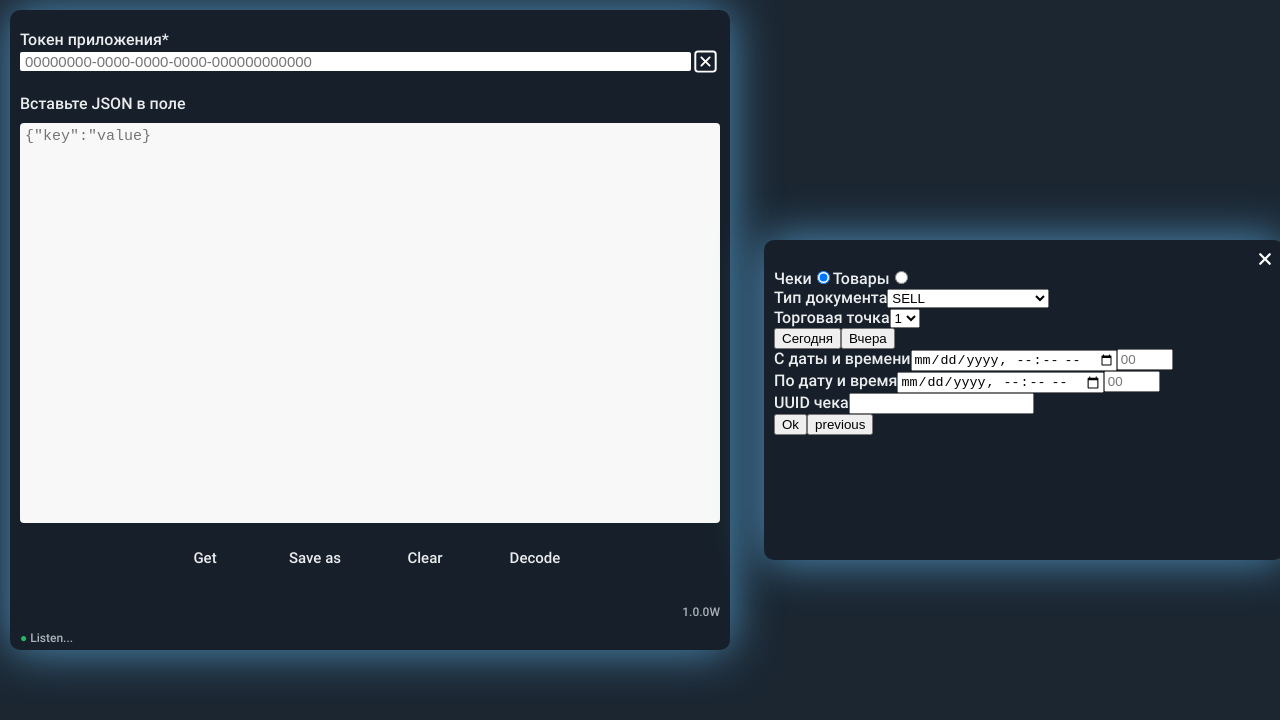
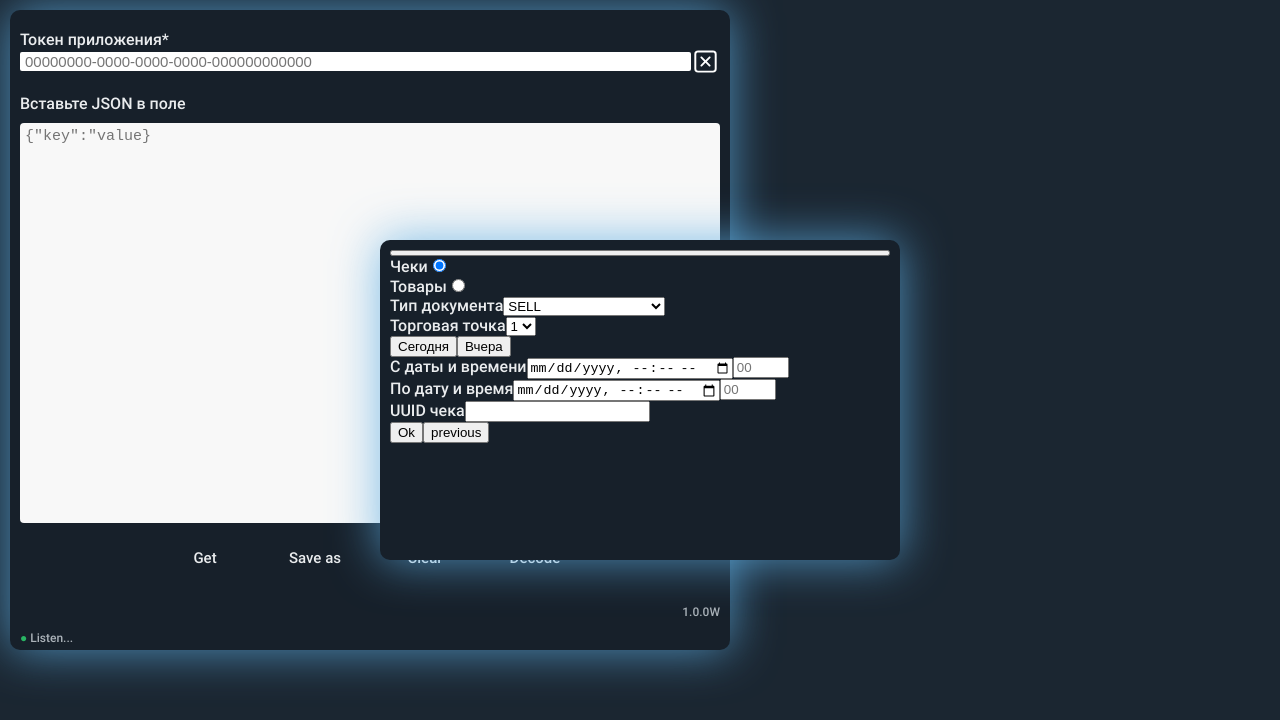
Before and after one commit to FirstEncounter3/GR3, a React app: page / in a window 1280 px wide. Both pictures are taken after a click on the button "Get". Shown: the top 720 px of the page. Built offline with nearby package versions, Linux system fonts and the light colour scheme.

Commit message:
transfer styles to the corresponding components

```diff
--- a/src/components/Modal/Modal.css
+++ b/src/components/Modal/Modal.css
@@ -1,7 +1,7 @@
 .modal-wrapper {
     position: fixed;
     top: 50%;
-    left: 80%;
+    left: 50%;
     transform: translate(-50%, -50%);
     width: 600px;
     height: 300px;
@@ -14,31 +14,3 @@
     background: #17202a;
     color: #eaecee;
 }
-
-.radiobutton-wrapper {
-    display: flex;
-    flex-direction: row;
-    align-items: center;
-    position: relative;
-}
-
-.close-button {
-    background-image: url(../../../public/close.svg);
-    background-repeat: no-repeat;
-    background-size: 100%;
-    background-position: center;
-    width: 18px;
-    height: 18px;
-    padding: 0;
-    border: none;
-    background-color: transparent;
-    cursor: pointer;
-    transition: 0.3s;
-    margin-left: auto;
-}
-
-.close-button:hover {
-    transform: scale(1.1);
-    transition: 0.3s;
-    background-image: url(../../../public/close-hover.svg);
-}
```
